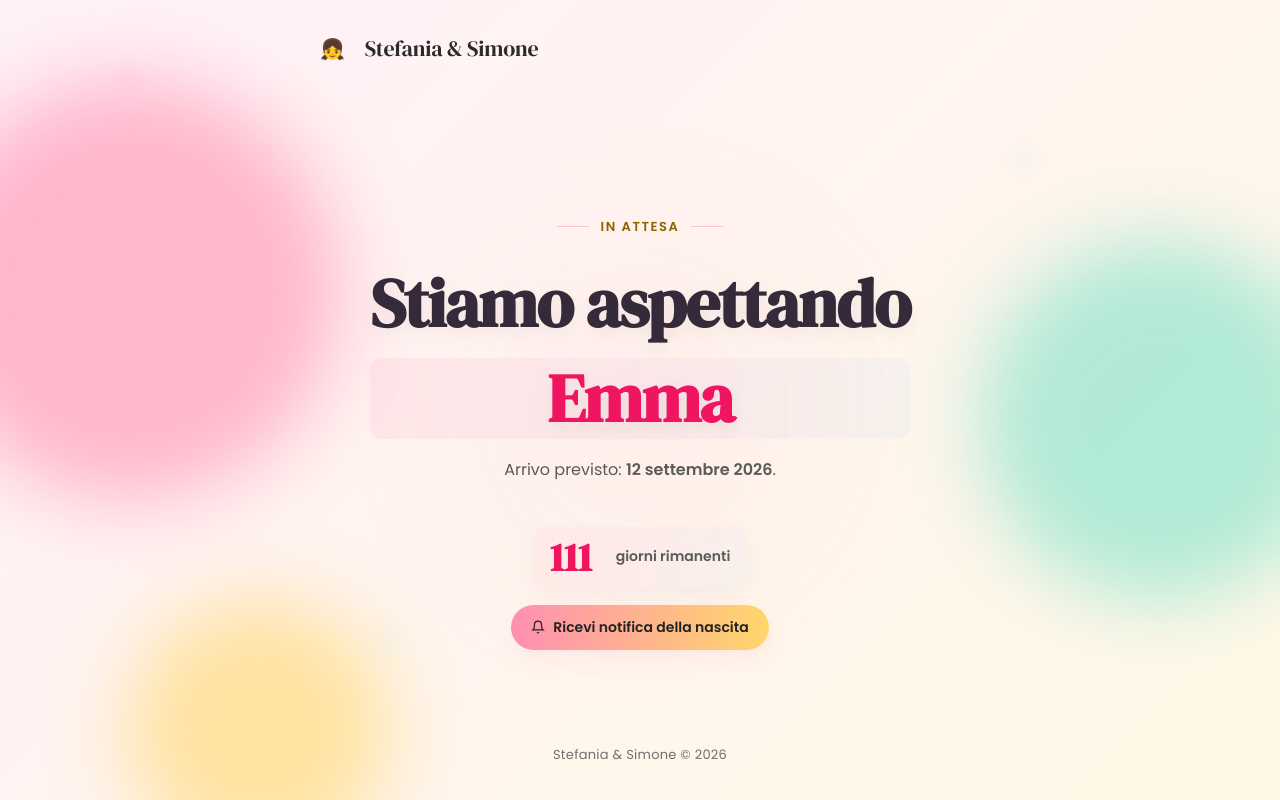
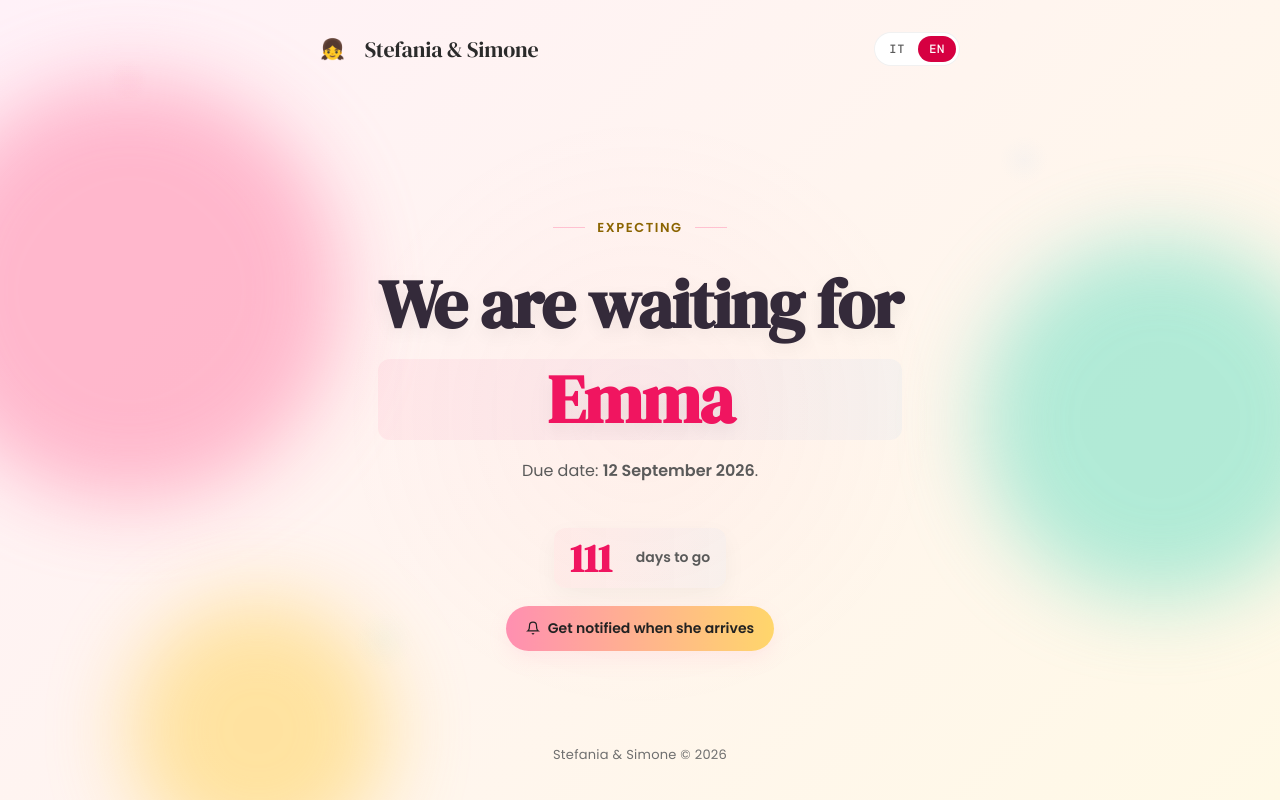
Before and after one commit to mariotsi/baby-loader, a Next.js app: page / in a window 1280 px wide. Built offline with nearby package versions, Linux system fonts and the light colour scheme; no server answers; the database is empty; a web font is replaced by a local one.

Commit message:
feat(i18n): home e stato nata tradotti, con selettore della lingua
Corregge anche l'accordo di 1 giorno rimanente, che prima leggeva
1 giorno rimanenti.

```diff
--- a/src/components/BornHero.tsx
+++ b/src/components/BornHero.tsx
@@ -2,6 +2,7 @@
 
 import { useEffect, useState } from 'react';
 import styles from './HomeClient.module.css';
+import { useLang } from './LangProvider';
 import type { BirthRecord } from '@/lib/birthRecord';
 import {
   ageInDays,
@@ -12,6 +13,7 @@ import {
 } from '@/lib/birthDisplay';
 
 export default function BornHero({ birth, onReplay }: { birth: BirthRecord; onReplay: () => void }) {
+  const { lang, t } = useLang();
   // Starts as null: computing it during render would use the server timezone
   // and cause a hydration mismatch.
   const [age, setAge] = useState<number | null>(null);
@@ -34,36 +36,36 @@ export default function BornHero({ birth, onReplay }: { birth: BirthRecord; onRe
     <>
       <div className={`${styles.tagline} fade-up fade-up-delay-1`}>
         <span className={styles.line} />
-        È nata
+        {t.bornTagline}
         <span className={styles.line} />
       </div>
 
       <h1 className={`${styles.title} fade-up fade-up-delay-2`}>
-        Benvenuta<br />
+        {t.bornTitle}<br />
         <em>{birth.babyName}</em>
       </h1>
 
       <p className={`${styles.subtitle} fade-up fade-up-delay-3`}>
-        Nata il {formatBirthDatetime(birth.birthDatetime)}
+        {t.bornOn(formatBirthDatetime(birth.birthDatetime, lang))}
       </p>
 
       <div className={`${styles.countdown} fade-up fade-up-delay-3`}>
         {age !== null && (
           <div className={styles.countTop}>
             {age > 0 && <span className={styles.countNum}>{age}</span>}
-            <span className={styles.countLabel}>{ageLabel(age)}</span>
+            <span className={styles.countLabel}>{ageLabel(age, lang)}</span>
           </div>
         )}
       </div>
 
       <dl className={`${styles.stats} fade-up fade-up-delay-3`}>
         <div className={styles.stat}>
-          <dt className={styles.statLabel}>Peso</dt>
-          <dd className={styles.statValue}>{formatWeight(birth.weight)}</dd>
+          <dt className={styles.statLabel}>{t.weightLabel}</dt>
+          <dd className={styles.statValue}>{formatWeight(birth.weight, lang)}</dd>
         </div>
         <div className={styles.stat}>
-          <dt className={styles.statLabel}>Lunghezza</dt>
-          <dd className={styles.statValue}>{formatLength(birth.lengthCm)}</dd>
+          <dt className={styles.statLabel}>{t.lengthLabel}</dt>
+          <dd className={styles.statValue}>{formatLength(birth.lengthCm, lang)}</dd>
         </div>
       </dl>
 
@@ -73,7 +75,7 @@ export default function BornHero({ birth, onReplay }: { birth: BirthRecord; onRe
 
       <button type="button" className={`btn ${styles.replayBtn} fade-up fade-up-delay-4`} onClick={onReplay}>
         <PlayIcon />
-        Rivedi la fusione
+        {t.replay}
       </button>
     </>
   );
--- a/src/components/FusionOverlay.tsx
+++ b/src/components/FusionOverlay.tsx
@@ -3,6 +3,7 @@
 import { forwardRef, useCallback, useEffect, useImperativeHandle, useRef, useState } from 'react';
 import styles from './FusionOverlay.module.css';
 import { FUSION_SEEN_KEY } from '@/lib/fusion';
+import { useLang } from './LangProvider';
 
 export type FusionOverlayHandle = {
   play: () => void;
@@ -42,6 +43,7 @@ function markSeen(): void {
  * an `ended` event that never fires) dismisses it automatically.
  */
 const FusionOverlay = forwardRef<FusionOverlayHandle>((_props, ref) => {
+  const { t } = useLang();
   const videoRef = useRef<HTMLVideoElement | null>(null);
   const timersRef = useRef<Array<ReturnType<typeof setTimeout>>>([]);
   const [phase, setPhase] = useState<'hidden' | 'playing' | 'fading'>('hidden');
@@ -165,7 +167,7 @@ const FusionOverlay = forwardRef<FusionOverlayHandle>((_props, ref) => {
       className={`${styles.overlay} ${phase === 'fading' ? styles.fading : ''}`}
       data-phase={phase}
       role="dialog"
-      aria-label="Video: la fusione"
+      aria-label={t.fusionDialogLabel}
       aria-hidden={phase === 'hidden'}
     >
       <video
@@ -182,7 +184,7 @@ const FusionOverlay = forwardRef<FusionOverlayHandle>((_props, ref) => {
       {needsUnmute && (
         <button type="button" className={styles.unmute} onClick={unmute}>
           <SoundIcon />
-          Attiva audio
+          {t.unmute}
         </button>
       )}
     </div>
--- a/src/components/HomeClient.module.css
+++ b/src/components/HomeClient.module.css
@@ -457,3 +457,36 @@
     align-items: center;
   }
 }
+
+/* Language switch */
+.langSwitch {
+  display: inline-flex;
+  gap: 2px;
+  padding: 3px;
+  border-radius: 999px;
+  background: var(--bg-2);
+  border: 1px solid var(--border);
+}
+
+.langBtn {
+  border: 0;
+  background: transparent;
+  font-family: var(--font-mono);
+  font-size: 12px;
+  font-weight: 500;
+  letter-spacing: 0.06em;
+  color: var(--text-2);
+  padding: 5px 11px;
+  border-radius: 999px;
+  cursor: pointer;
+  transition: background 0.2s ease, color 0.2s ease;
+}
+
+.langBtn:hover {
+  color: var(--text);
+}
+
+.langBtn[aria-pressed='true'] {
+  background: var(--accent-ink-sm);
+  color: #fff;
+}
--- a/src/components/HomeClient.tsx
+++ b/src/components/HomeClient.tsx
@@ -5,6 +5,9 @@ import styles from './HomeClient.module.css';
 import ConfettiContainer, { ConfettiHandle } from './ConfettiContainer';
 import FusionOverlay, { FusionOverlayHandle } from './FusionOverlay';
 import BornHero from './BornHero';
+import LangSwitch from './LangSwitch';
+import { useLang } from './LangProvider';
+import { formatLongDate } from '@/lib/birthDisplay';
 import type { BirthRecord } from '@/lib/birthRecord';
 import { decodeVapidKey, VapidKeyError } from '@/lib/vapid';
 
@@ -65,6 +68,7 @@ export default function HomeClient({
   vapidPublicKey: string;
   birth: BirthRecord | null;
 }) {
+  const { lang, t } = useLang();
   const [status, setStatus] = useState<Status>('checking');
   const [isSubscribed, setIsSubscribed] = useState(false);
   const [message, setMessage] = useState('');
@@ -159,7 +163,7 @@ export default function HomeClient({
     } catch (err) {
       console.error(err);
       setStatus('error');
-      setMessage(err instanceof VapidKeyError ? err.message : 'Chiave VAPID non valida.');
+      setMessage(err instanceof VapidKeyError ? err.message : t.errorVapid);
       return;
     }
 
@@ -236,17 +240,17 @@ export default function HomeClient({
       });
 
       if (!res.ok) {
-        throw new Error('Errore dal server');
+        throw new Error(t.errorServer);
       }
 
       setIsSubscribed(true);
       setStatus('subscribed');
-      setMessage('Iscrizione completata con successo.');
+      setMessage(t.subscribeOk);
       confettiHandleRef.current?.launch();
     } catch (err: any) {
       console.error(err);
       setStatus('error');
-      setMessage(err.message || 'Qualcosa è andato storto.');
+      setMessage(err.message || t.errorGeneric);
     }
   };
 
@@ -255,7 +259,7 @@ export default function HomeClient({
     try {
       const reg = await navigator.serviceWorker.getRegistration('/sw.js');
       if (!reg) {
-        throw new Error('Service worker non trovato');
+        throw new Error(t.errorNoServiceWorker);
       }
 
       const sub = await reg.pushManager.getSubscription();
@@ -272,7 +276,7 @@ export default function HomeClient({
 
       setIsSubscribed(false);
       setStatus('idle');
-      setMessage('Disiscritto con successo.');
+      setMessage(t.unsubscribeOk);
     } catch (err: any) {
       setStatus('error');
       setMessage(err.message);
@@ -291,9 +295,10 @@ export default function HomeClient({
       {/* Header */}
       <header className={`${styles.header} fade-up`}>
         <div className={styles.wordmark}>
-          <span className={styles.dot} role="img" aria-label="bambina">👧</span>
-          Stefania & Simone
+          <span className={styles.dot} role="img" aria-label={t.brandAlt}>👧</span>
+          Stefania &amp; Simone
         </div>
+        <LangSwitch />
       </header>
 
       {/* Hero */}
@@ -304,17 +309,17 @@ export default function HomeClient({
           <>
             <div className={`${styles.tagline} fade-up fade-up-delay-1`}>
               <span className={styles.line} />
-              In attesa
+              {t.waitingTagline}
               <span className={styles.line} />
             </div>
 
             <h1 className={`${styles.title} fade-up fade-up-delay-2`}>
-              Stiamo aspettando<br />
-              <em>Emma</em>
+              {t.waitingTitle}<br />
+              <em>{t.babyName}</em>
             </h1>
 
             <p className={`${styles.subtitle} fade-up fade-up-delay-3`}>
-              Arrivo previsto: <strong>12 settembre 2026</strong>.
+              {t.duePrefix} <strong>{formatLongDate(TARGET_DATE, lang)}</strong>.
             </p>
 
             <div className={`${styles.countdown} fade-up fade-up-delay-3`} aria-hidden>
@@ -326,14 +331,12 @@ export default function HomeClient({
                     <div className={styles.countTop}>
                       <span className={styles.countNum}>{absDays}</span>
                       <span className={styles.countLabel}>
-                        {isPast
-                          ? `${absDays === 1 ? 'giorno' : 'giorni'} in ritardo`
-                          : `${absDays === 1 ? 'giorno' : 'giorni'} rimanenti`}
+                        {isPast ? t.daysLate(absDays) : t.daysLeft(absDays)}
                       </span>
                     </div>
                     {isPast && (
                       <div className={styles.countSub}>
-                        Se la sta prendendo comoda...
+                        {t.lateNote}
                       </div>
                     )}
                   </>
@@ -349,7 +352,7 @@ export default function HomeClient({
             <div className={styles.statusLoading}>
               <button className="btn" disabled>
                 <Spinner />
-                Controllo stato...
+                {t.checking}
               </button>
             </div>
           )}
@@ -357,27 +360,25 @@ export default function HomeClient({
           {status === 'ios-needs-install' && (
             <div className={styles.iosInstallCard}>
               <div className={styles.iosInstallTitle}>
-                <SafariIcon /> Un passaggio in più su iOS
+                <SafariIcon /> {t.iosTitle}
               </div>
-              <p className={styles.iosInstallIntro}>
-                Safari su iPhone e iPad richiede che il sito sia aggiunto alla schermata Home per abilitare le notifiche push.
-              </p>
+              <p className={styles.iosInstallIntro}>{t.iosIntro}</p>
               <ol className={styles.iosSteps}>
                 <li>
                   <span className={styles.iosStepNum}>1</span>
-                  <span>Tocca il pulsante <strong>Condividi</strong> <ShareIcon /> in basso nella barra di Safari</span>
+                  <span>{t.iosStep1.before} <strong>{t.iosStep1.strong}</strong> <ShareIcon /> {t.iosStep1.after}</span>
                 </li>
                 <li>
                   <span className={styles.iosStepNum}>2</span>
-                  <span>Scorri e tocca <strong>&ldquo;Aggiungi a schermata Home&rdquo;</strong></span>
+                  <span>{t.iosStep2.before} <strong>{t.iosStep2.strong}</strong></span>
                 </li>
                 <li>
                   <span className={styles.iosStepNum}>3</span>
-                  <span>Tocca <strong>&ldquo;Aggiungi&rdquo;</strong> in alto a destra</span>
+                  <span>{t.iosStep3.before} <strong>{t.iosStep3.strong}</strong> {t.iosStep3.after}</span>
                 </li>
                 <li>
                   <span className={styles.iosStepNum}>4</span>
-                  <span>Apri l&apos;app dalla schermata Home e attiva le notifiche</span>
+                  <span>{t.iosStep4}</span>
                 </li>
               </ol>
             </div>
@@ -387,17 +388,17 @@ export default function HomeClient({
             <div className={`${styles.statusBadge} ${styles.warning}`}>
               <span className={styles.indicator} />
               {iosStatus === 'old-ios'
-                ? 'Aggiorna iOS alla versione 16.4 o superiore per le notifiche push'
+                ? t.unsupportedOldIos
                 : iosStatus === 'other-browser'
-                  ? 'Su iPhone e iPad le notifiche funzionano solo con Safari: riapri questa pagina in Safari'
-                  : 'Il tuo browser non supporta le notifiche push'}
+                  ? t.unsupportedOtherBrowser
+                  : t.unsupportedGeneric}
             </div>
           )}
 
           {status === 'denied' && (
             <div className={`${styles.statusBadge} ${styles.error}`}>
               <span className={styles.indicator} />
-              Permesso negato — abilita le notifiche nelle impostazioni del browser
+              {t.denied}
             </div>
           )}
 
@@ -405,12 +406,10 @@ export default function HomeClient({
             <div className={styles.subscribedState}>
               <div className={`${styles.statusBadge} ${styles.success}`}>
                 <span className={`${styles.indicator} ${styles.pulse}`} />
-                {birth
-                  ? 'Notifiche attive su questo dispositivo'
-                  : 'Notifica della nascita attiva su questo dispositivo'}
+                {birth ? t.subscribedBorn : t.subscribedWaiting}
               </div>
               <button className="btn" onClick={unsubscribe}>
-                Disiscriviti
+                {t.unsubscribe}
               </button>
             </div>
           )}
@@ -418,14 +417,14 @@ export default function HomeClient({
           {(status === 'idle' || status === 'error') && (
             <button className="btn btn-primary" onClick={subscribe}>
               <BellIcon />
-              {birth ? 'Ricevi le prossime notizie' : 'Ricevi notifica della nascita'}
+              {birth ? t.subscribeBorn : t.subscribeWaiting}
             </button>
           )}
 
           {status === 'loading' && (
             <button className="btn" disabled>
               <Spinner />
-              Attivazione...
+              {t.subscribing}
             </button>
           )}
 
--- /dev/null
+++ b/src/components/LangSwitch.tsx
@@ -0,0 +1,30 @@
+'use client';
+
+import styles from './HomeClient.module.css';
+import { useLang } from './LangProvider';
+import { LANGS } from '@/lib/i18n';
+
+/**
+ * Two buttons rather than a select: there are exactly two options and the
+ * current one has to be visible at a glance. No flags, because a flag is a
+ * country and not a language.
+ */
+export default function LangSwitch() {
+  const { lang, t, setLang } = useLang();
+
+  return (
+    <div className={styles.langSwitch} role="group" aria-label={t.langLabel}>
+      {LANGS.map((code) => (
+        <button
+          key={code}
+          type="button"
+          className={styles.langBtn}
+          aria-pressed={code === lang}
+          onClick={() => setLang(code)}
+        >
+          {code.toUpperCase()}
+        </button>
+      ))}
+    </div>
+  );
+}
```
